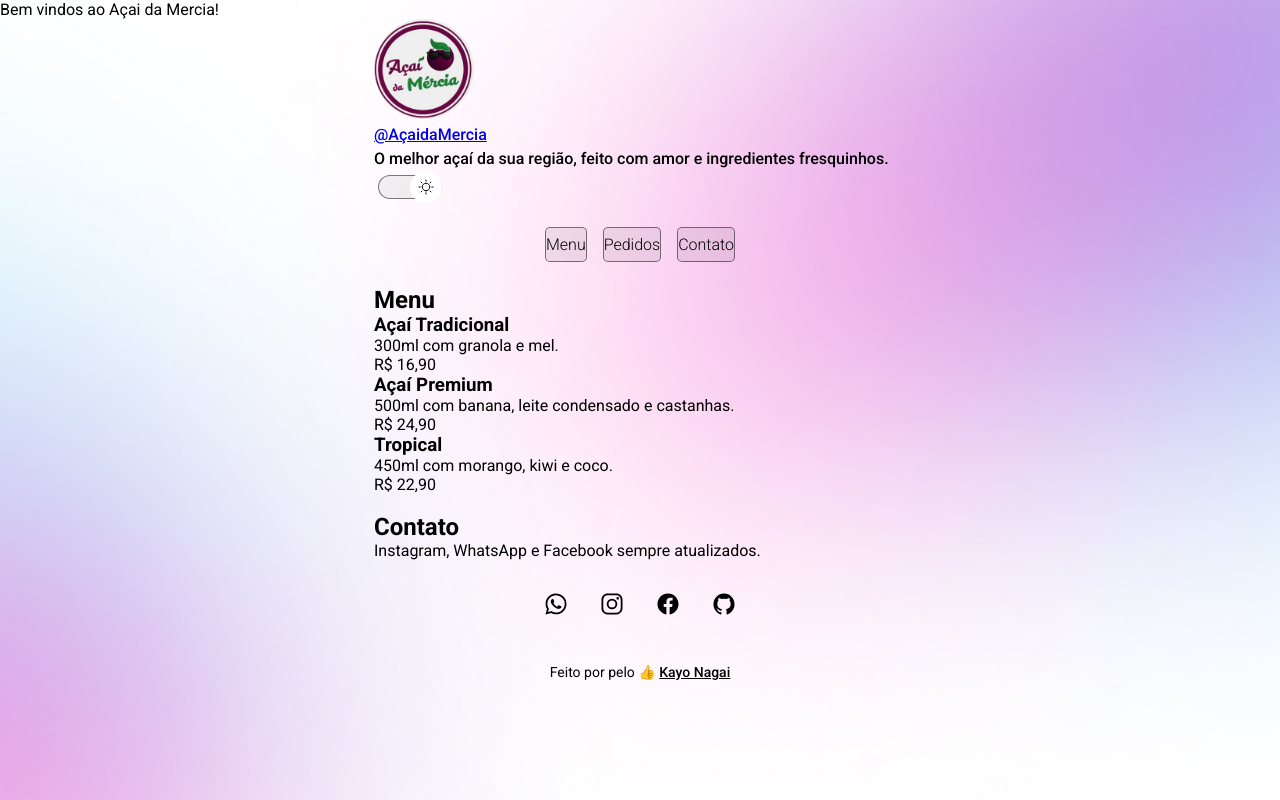
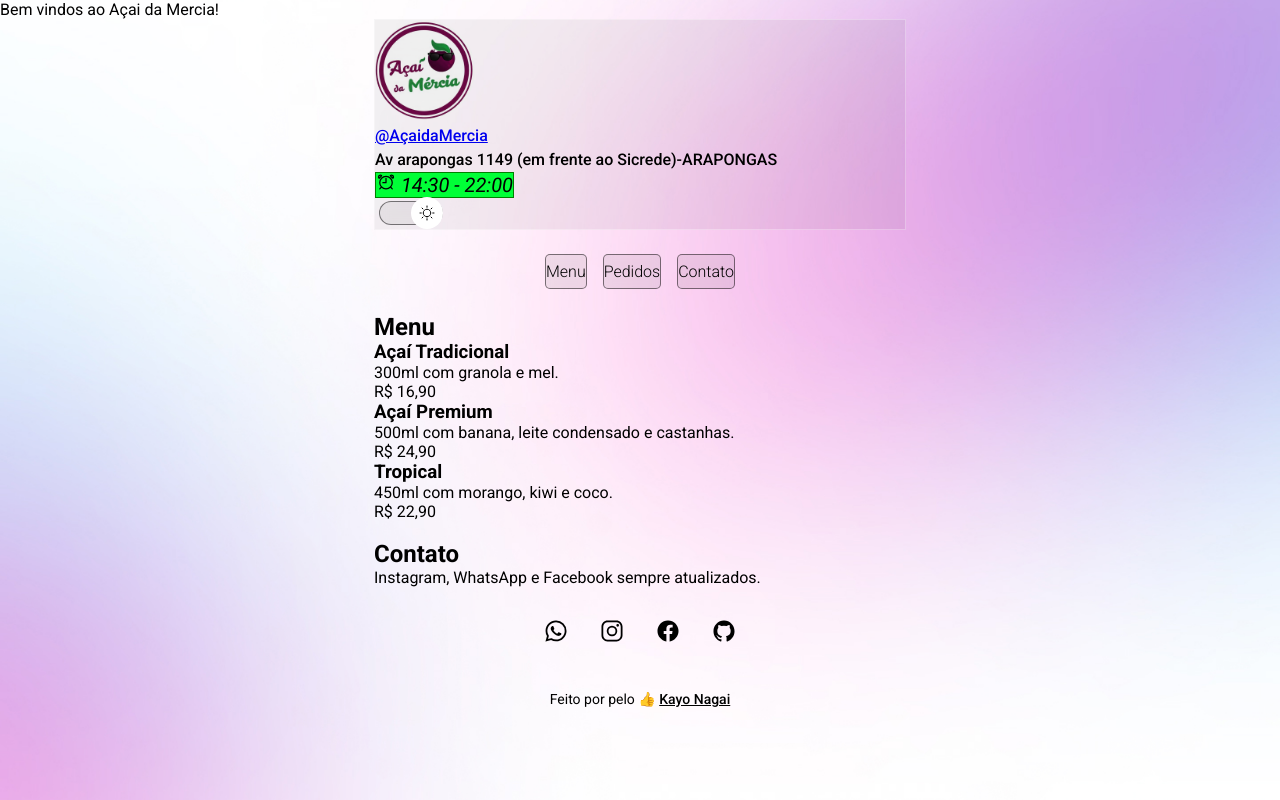
Before and after one commit to Kayo-Nagai117/Acaia_da_Mercia, a website: page index.html in a window 1280 px wide. Drawn offline with nearby package versions, Linux system fonts and the light colour scheme.

Commit message:
Adiciona informações de contato e horário de funcionamento no perfil do usuário; ajusta estilos no cabeçalho e no relógio

```diff
--- a/index.html
+++ b/index.html
@@ -34,19 +34,28 @@
       <img src="./assets/Açai_da_Mercia.jpg" alt="Logo do Açai da Mercia"  class="foto" id="logo">
 
             <p class="brand-name"><a href="https://www.instagram.com/acaidamercia" target="_blank">@AçaidaMercia</a></p>
-    <p class="brand-sutitle">O melhor açaí da sua região, feito com amor e ingredientes fresquinhos.</p>
+            <p class="brand-sutitle">Av arapongas 1149 (em frente ao Sicrede)-ARAPONGAS</p>
+
+        <div class="informacoes-status">
+          <span class="hours">
+            <i><ion-icon name="alarm-outline"></ion-icon></i>
+            <i class="materaial-icons q-icon notransate" aria-hidden="true" role="presentation">14:30 - 22:00</i>
+          </span>
+        </div>
 
   </div>
 
   <!-- Switch de tema claro/escuro -->
   <div id="switch">
-<button type="button" id="themeToggle"></button>
+    <button type="button"     id="themeToggle"></button>
       <span></span>
   </div>
+
 </header>
 
 <!-- Menu de navegação -->
 <nav>
+
   <ul>
 
     <li>
--- a/style.css
+++ b/style.css
@@ -67,6 +67,22 @@ body * {
 	background: var(--surface-color);
 	*/
 	padding: 0 24px;
+}
+
+/*header*/
+header {
+border:  solid 1px var(--highlight-color);
+background: var(--surface-color);
+}
+
+/*Relogio*/
+.hours {
+	font-size: 20px;
+	border: solid 1px green;
+	background: rgb(0, 255, 55);
+	width: 1px;
+	height: 1px;
+
 }
 
 /*profile*/
```
Lines whose indentation alone changed are shown as unchanged.
